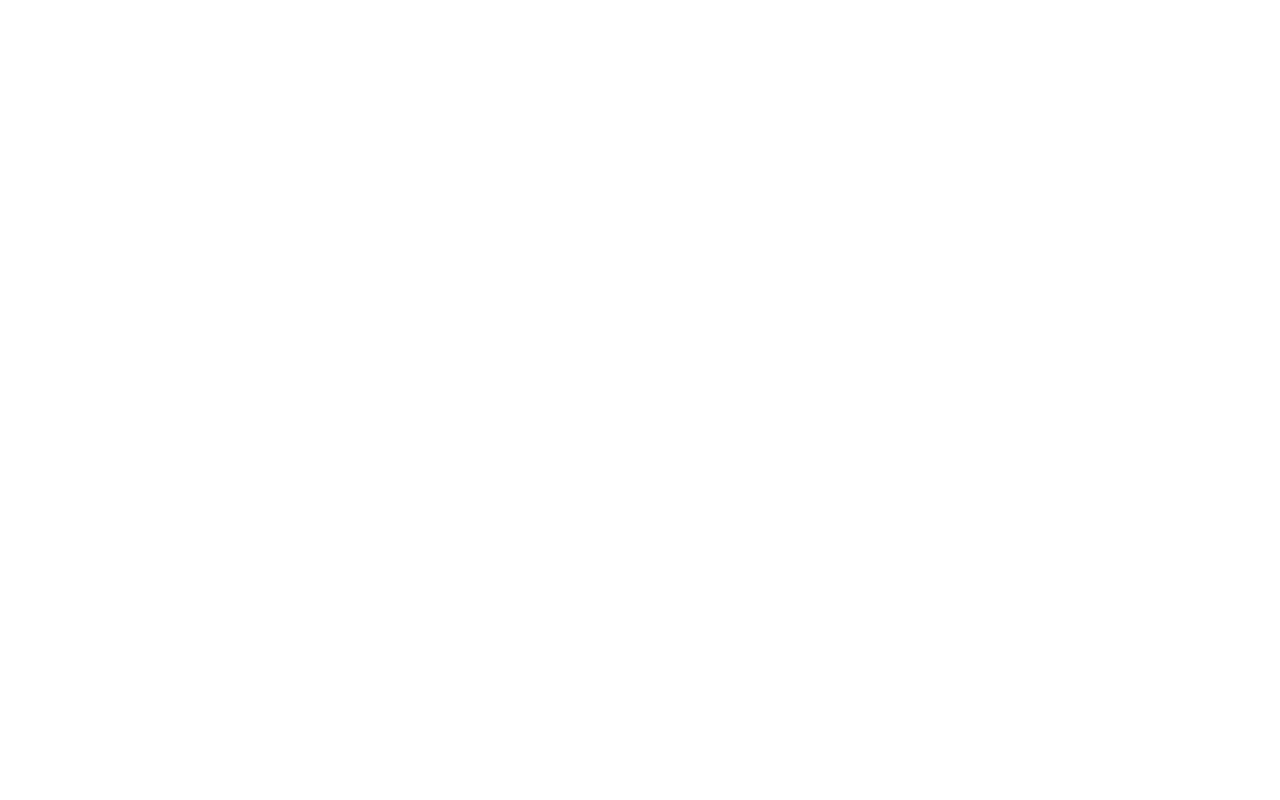
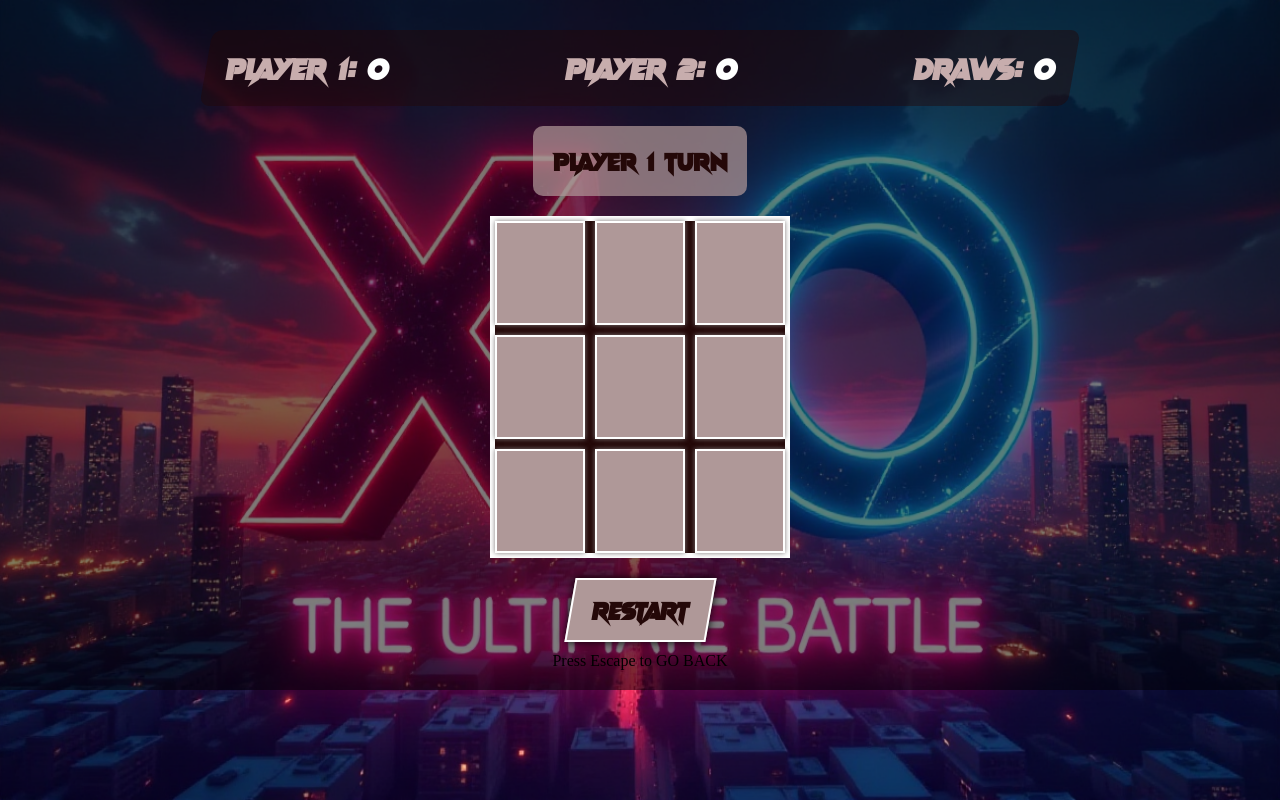
Before and after one commit to Umairishuman/Tick_tac_toe, a plain HTML site: page index.html in a window 1280 px wide. Drawn offline with Linux system fonts and the light colour scheme.

Commit message:
i am very lazy i have only done this work

```diff
--- a/index.html
+++ b/index.html
@@ -6,8 +6,49 @@
     <title>TIC TAC TOE</title>
     <!-- add a little icon to the tab -->
     <link rel="icon" href = "Assets/icon.svg" type = "image/x-icon">
+    <!-- add the css file -->
+    <link rel="stylesheet" href="style.css">
 </head>
 <body>
+   <div id="container">
 
+       <!-- <header>
+           <h1>TIC TAC TOE</h1>
+       </header> -->
+       <div id="menu" class="screen">
+           <button class="menu-button">Player Vs Computer</button>
+           <button class="menu-button">Player vs Player</button>
+           <button class="menu-button">Quit</button>
+       </div>
+       <div id="difficulty" class="screen">
+           <button class="menu-button">Easy</button>
+           <button class="menu-button">Medium</button>
+           <button class="menu-button">Hard</button>
+       </div>
+       <div id="game" class="screen">
+           <div id="score">
+               <h1 id="player1-score">Player 1: <span class="score-num">0</span></h1>
+               <h1 id="player2-score">Player 2: <span class="score-num">0</span></h1>
+               <h1 id="draws">Draws: <span class="score-num">0</span></h1>
+           </div>
+           <div id="turn">
+               <h1 id="current-turn">Player 1 turn </h1>
+           </div>
+           <div id="board">
+                <div class="square"><img src="" alt=""></div>
+                <div class="square"><img src="" alt=""></div>
+                <div class="square"><img src="" alt=""></div>
+                <div class="square"><img src="" alt=""></div>
+                <div class="square"><img src="" alt=""></div>
+                <div class="square"><img src="" alt=""></div>
+                <div class="square"><img src="" alt=""></div>
+                <div class="square"><img src="" alt=""></div>
+                <div class="square"><img src="" alt=""></div>
+           </div>
+           <button id="restart" class="menu-button">Restart</button>
+           <p>Press Escape to GO BACK</p>
+       </div>
+       <script src="tic-tac-toe.js"></script>
+   </div>
 </body>
 </html>
--- /dev/null
+++ b/style.css
@@ -0,0 +1,187 @@
+@font-face {
+    font-family: Vampire Wars;
+    src: url("Fonts/VampireWars.ttf");
+}
+@font-face {
+    font-family: Knight Warriors;
+    src: url("Fonts/KnightWarrior.otf");
+}
+
+*{
+    margin: 0;
+    padding: 0;
+    box-sizing: border-box;
+}
+body{
+
+    /* background setting */
+    background-image: url("Assets/Game_Background.png");
+    background-size: 100% 100%;
+    background-repeat: no-repeat;
+    background-attachment: fixed;
+    /* Heigh setting */
+    /* height: 100vh; */
+}
+@media screen and (max-width: 768px) {
+    body {
+        background-image: url("Assets/Game_Background_Mobile.png");
+    }
+}
+/* Container is just for reducing the opacity of the background */
+#container{
+    height: 100%;
+    width: 100%;
+
+    background-color: rgba(0, 0, 0, 0.507);
+    background-attachment: fixed;
+}
+#menu{
+    /* Menu setting */
+    height: 100%;
+    width: 100%;
+    text-align: center;
+    opacity: unset;
+    opacity: 1;
+
+    /* Flexbox setting */
+    display: flex;
+    justify-content: center;
+    align-items: center;
+    flex-direction: column;
+
+    display: none;
+}
+:root{
+    /* Color setting */
+    --color1: #af9898;
+    --color2: #240808;
+    --font: 'Vampire Wars';
+}
+.menu-button{
+    /* Button setting */
+    background-color: var(--color1);
+    color: var(--color2);
+    padding: 15px 20px;
+    border-radius: 0px;
+    font-family: var(--font);
+    margin: 10px;
+    cursor: pointer;
+    font-size: 25px;
+    font-weight: bold;
+    text-transform: uppercase;
+    text-decoration: none;
+    transition: 0.3s;
+    border: 2px solid #ffffff;
+    transform: skew(-10deg);
+    box-shadow: 0px 0px 10px 0px #000000;
+}
+.menu-button:hover{
+    background-color: var(--color2);
+    color: var(--color1);
+    border: #000000 2px solid;
+}
+
+#difficulty{
+    /* Difficulty setting */
+    /* display: none; */
+    height: 100%;
+    width: 100%;
+    text-align: center;
+    opacity: 1;
+
+    /* Flexbox setting */
+    display: flex;
+    justify-content: center;
+    align-items: center;
+
+    flex-direction: column;
+
+    display: none;
+}
+#game{
+    /* Game setting */
+    height: 100%;
+    width: 100%;
+    text-align: center;
+    opacity: 1;
+    padding: 20px;
+    /* Flexbox setting */
+    display: flex;
+    justify-content: center;
+    align-items: center;
+
+    flex-direction: column;
+
+    /* display: none; */
+}
+#game #score{
+    /* Score setting */
+    color: #c7adad;
+    font-family: var(--font);
+    font-size: 15px;
+    margin: 10px;
+    width: 70%;
+    background-color: #24080875;
+    padding: 20px;
+    border-radius: 10px;
+    transform: skew(-10deg);
+
+    display: flex;
+    justify-content: space-between;
+    align-items: center;
+}
+#score .score-num{
+    /* Score number setting */
+    /* add some good color on black */
+    color: rgb(255, 255, 255);
+}
+#turn #current-turn{
+    /* Turn setting */
+    color: #240808;
+    font-family: var(--font);
+    font-size: 25px;
+    margin: 10px;
+    /* width: 70%; */
+    background-color: #af9898b6;
+    padding: 20px;
+    border-radius: 10px;
+
+    display: flex;
+    justify-content: space-between;
+    align-items: center;
+}
+#game #board{
+    /* Board setting */
+
+    width: clamp(100px, 100%, 300px);
+    aspect-ratio: 1 / 1;
+    background-color: var(--color2);
+
+    border: 5px solid #ffffff;
+    display: grid;
+    grid-template-columns: repeat(3, 1fr);
+    grid-template-rows: repeat(3, 1fr);
+
+    grid-gap: 10px;
+    margin: 10px;
+}
+
+#board .square{
+    /* Square setting */
+    font-family: var(--font);
+    font-size: 50px;
+    padding: 20px;
+    background-color: var(--color1);
+    cursor: pointer;
+    transition: 0.3s;
+    border: 2px solid #ffffff;
+    box-shadow: 0px 0px 5px 0px #7e7979;
+    transition: 0.3s;
+}
+#board .square:hover{
+    background-color: #7e7979;
+}
+#board .square:active{
+    background-color: var(--color2);
+    color: #ffffff;
+}
--- /dev/null
+++ b/tic-tac-toe.js
@@ -0,0 +1,3 @@
+function StartGame(){
+
+}
```
Also changed, not shown: Assets/Game_Background.png (renamed from Assets/Untitled.png), Assets/Game_Background_Mobile.png (added), Assets/O.png (added), Assets/Untitled (1).png (deleted), Assets/Untitled (2).png (deleted), Assets/X.png (added), Assets/XvsO.png (added), Fonts/KnightWarrior.otf (added), Fonts/VampireWars.ttf (added).
